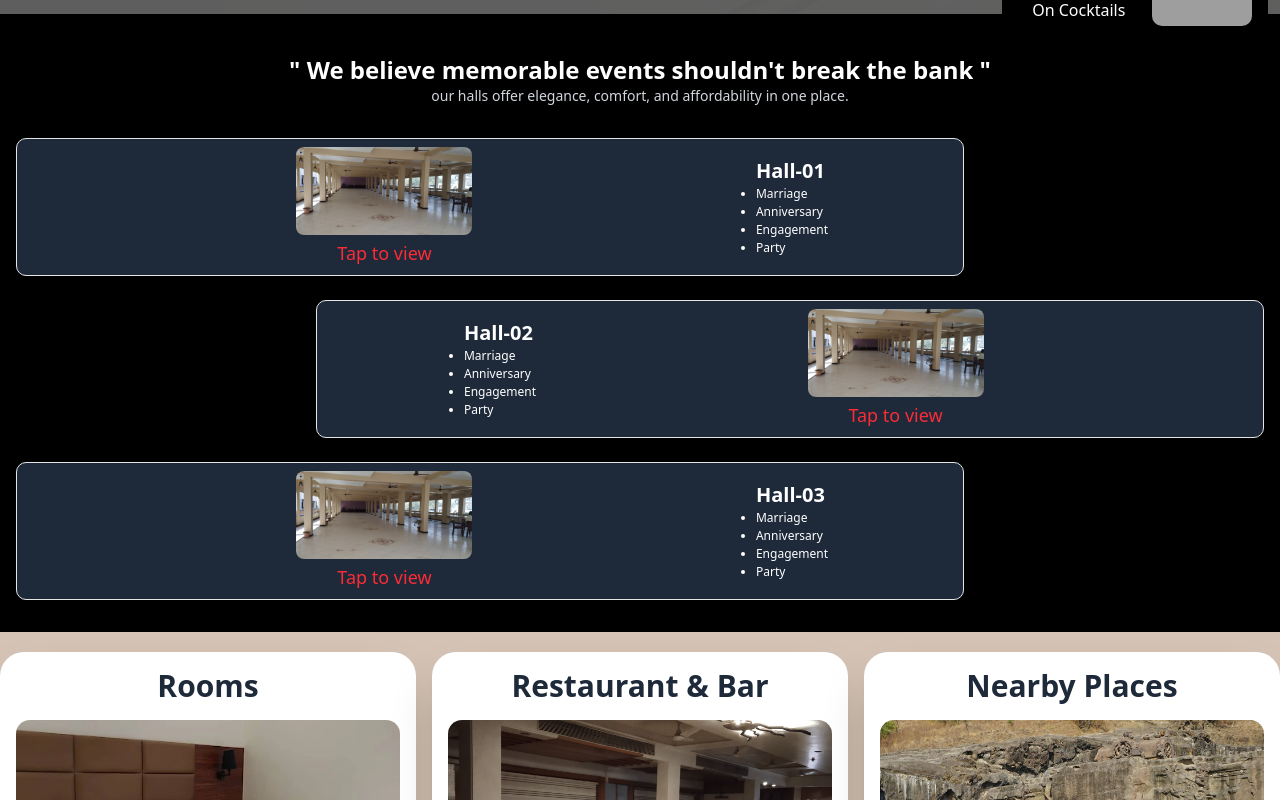
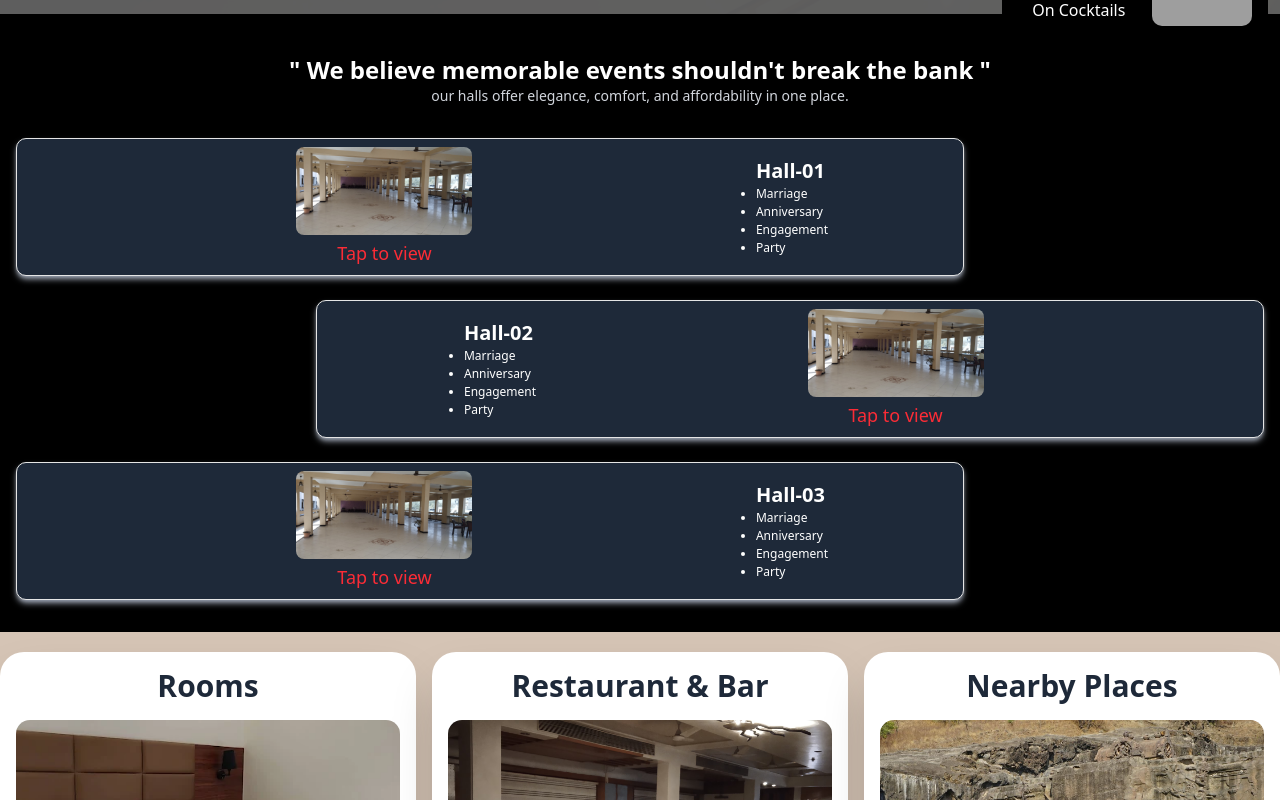
Before and after one commit to devabaviskar1999/Mahendra, a React (Vite) app in the folder frontend/: page / in a window 1280 px wide. Shown: the part 746-1546 px from the top of the page. Built offline with nearby package versions, Linux system fonts and the light colour scheme; grey boxes are pictures that could not be loaded.

Commit message:
added shadow on hall component

```diff
--- a/frontend/src/pages/homeComponent/mainPageHall/MainPageHallComponent.tsx
+++ b/frontend/src/pages/homeComponent/mainPageHall/MainPageHallComponent.tsx
@@ -13,7 +13,7 @@ export default function MainPageHallComponent({
 }: DataType) {
   return (
     <div
-      className={`flex ${flexValue} justify-evenly w-3/4 h-auto border rounded-lg text-white items-center p-2 bg-gray-800`}
+      className={`flex ${flexValue} justify-evenly w-3/4 h-auto border rounded-lg text-white items-center p-2 bg-gray-800 shadow-md shadow-gray-400`}
     >
       <div className="w-2/4 h-full flex flex-col items-center gap-1">
         <img
```
